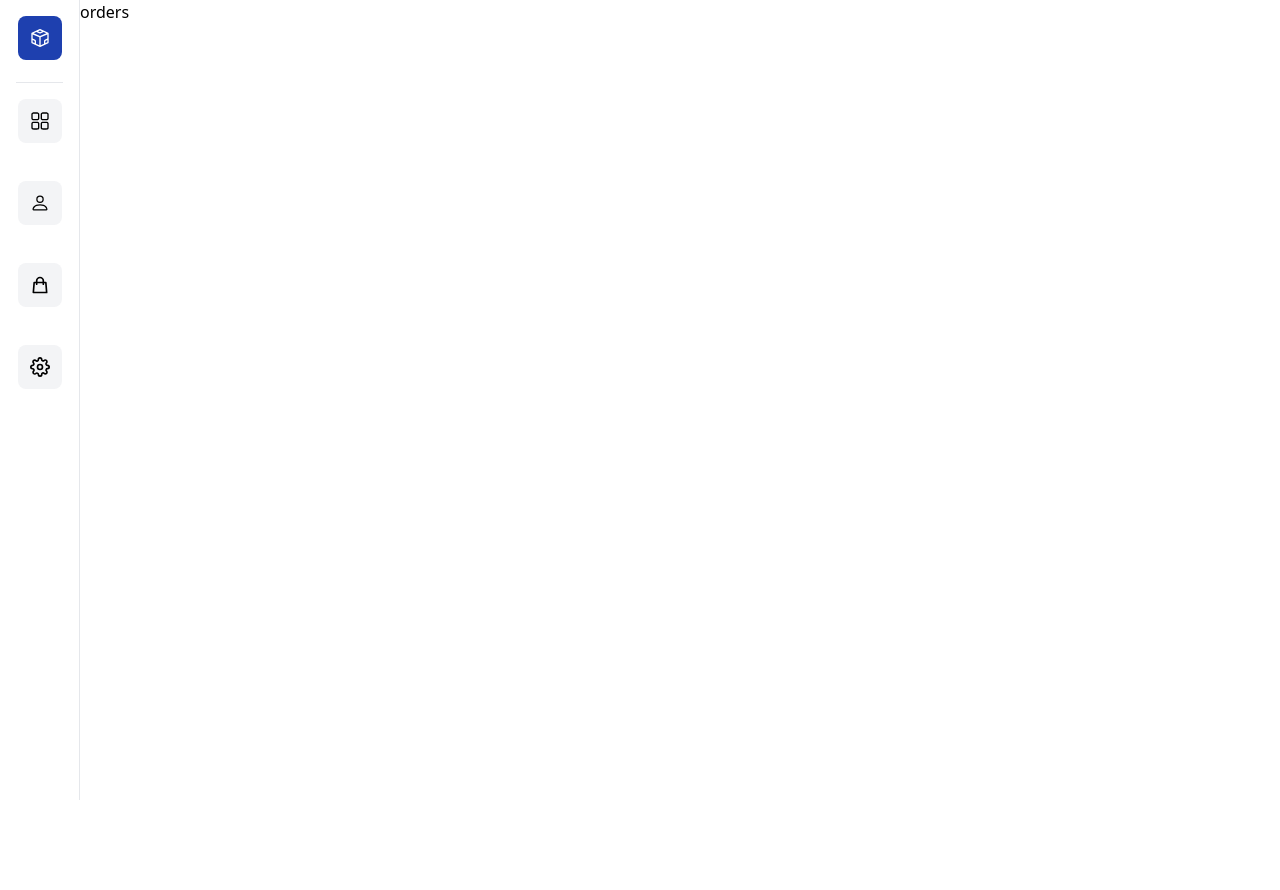
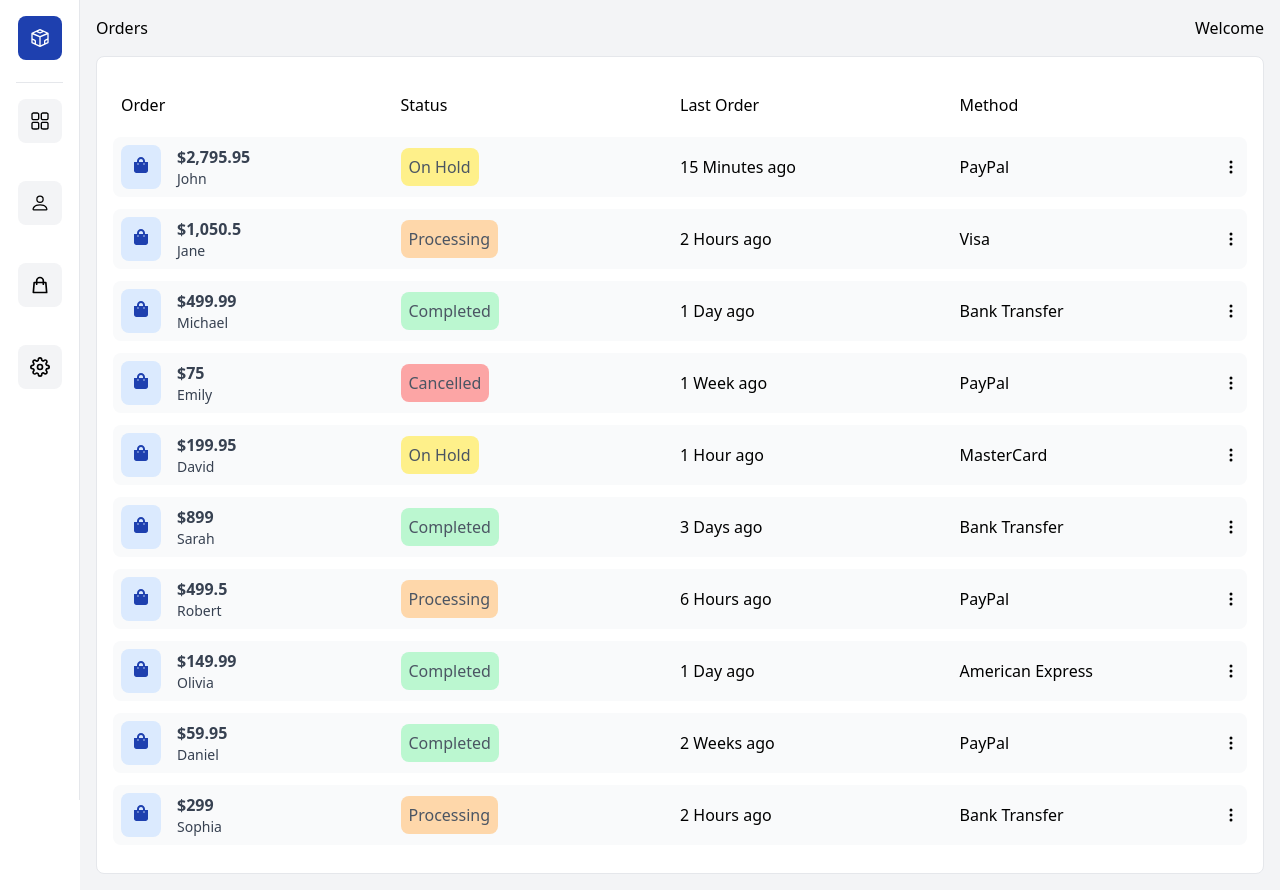
Before and after one commit to AmariPa/next-dashboard, a Next.js app: page /orders in a window 1280 px wide. Before the commit the page ends 800 px from the top, so only its background shows below. Built offline with nearby package versions, Linux system fonts and the light colour scheme.

Commit message:
finished orders page

```diff
--- a/data/data.js
+++ b/data/data.js
@@ -102,7 +102,7 @@
 			last: 'Clark',
 		},
 		total: 59.95,
-		status: 'Cancelled',
+		status: 'Completed',
 		method: 'PayPal',
 		date: '2 Weeks ago',
 	},
--- a/pages/orders.jsx
+++ b/pages/orders.jsx
@@ -1,7 +1,67 @@
 import React from 'react';
+import { data } from '../data/data';
+import { FaShoppingBag } from 'react-icons/fa';
+import { BsThreeDotsVertical } from 'react-icons/bs';
 
 const orders = () => {
-	return <div>orders</div>;
+	return (
+		<div className='bg-gray-100 min-h-screen'>
+			<div className='flex justify-between px-4 pt-4'>
+				<h2>Orders</h2>
+				<h2>Welcome</h2>
+			</div>
+			<div className='p-4'>
+				<div className='w-full m-auto p-4 border rounded-lg bg-white overflow-y-auto'>
+					<div className='my-3 p-2 grid md:grid-cols-4 sm:grid-cols-3 grid-cols-2 items-center justify-between cursor-pointer'>
+						<span>Order</span>
+						<span className='sm:text-left text-right'>Status</span>
+						<span className='hidden md:grid'>Last Order</span>
+						<span className='hidden sm:grid'>Method</span>
+					</div>
+					<ul>
+						{data.map((order, id) => (
+							<li
+								key={id}
+								className='bg-gray-50 hover:bg-gray-100 rounded-lg my-3 p-2 grid md:grid-cols-4 sm:grid-cols-2 items-center justify-between cursor-pointer'
+							>
+								<div className='flex'>
+									<div className='bg-blue-100 rounded-lg p-3'>
+										<FaShoppingBag className='text-blue-800' />
+									</div>
+									<div className='pl-4'>
+										<p className='text-gray-700 font-bold'>
+											${order.total.toLocaleString()}
+										</p>
+										<p className='text-gray-700 text-sm'>{order.name.first}</p>
+									</div>
+								</div>
+								<p className='text-gray-600 sm:text-left text-right'>
+									<span
+										className={
+											order.status == 'Processing'
+												? 'bg-orange-200 p-2 rounded-lg'
+												: order.status == 'Completed'
+												? 'bg-green-200 p-2 rounded-lg'
+												: order.status == 'Cancelled'
+												? 'bg-red-300 p-2 rounded-lg'
+												: 'bg-yellow-200 p-2 rounded-lg'
+										}
+									>
+										{order.status}
+									</span>
+								</p>
+								<p className='hidden md:flex'>{order.date}</p>
+								<div className='sm:flex hidden justify-between items-center'>
+									<p>{order.method}</p>
+									<BsThreeDotsVertical />
+								</div>
+							</li>
+						))}
+					</ul>
+				</div>
+			</div>
+		</div>
+	);
 };
 
 export default orders;
```
